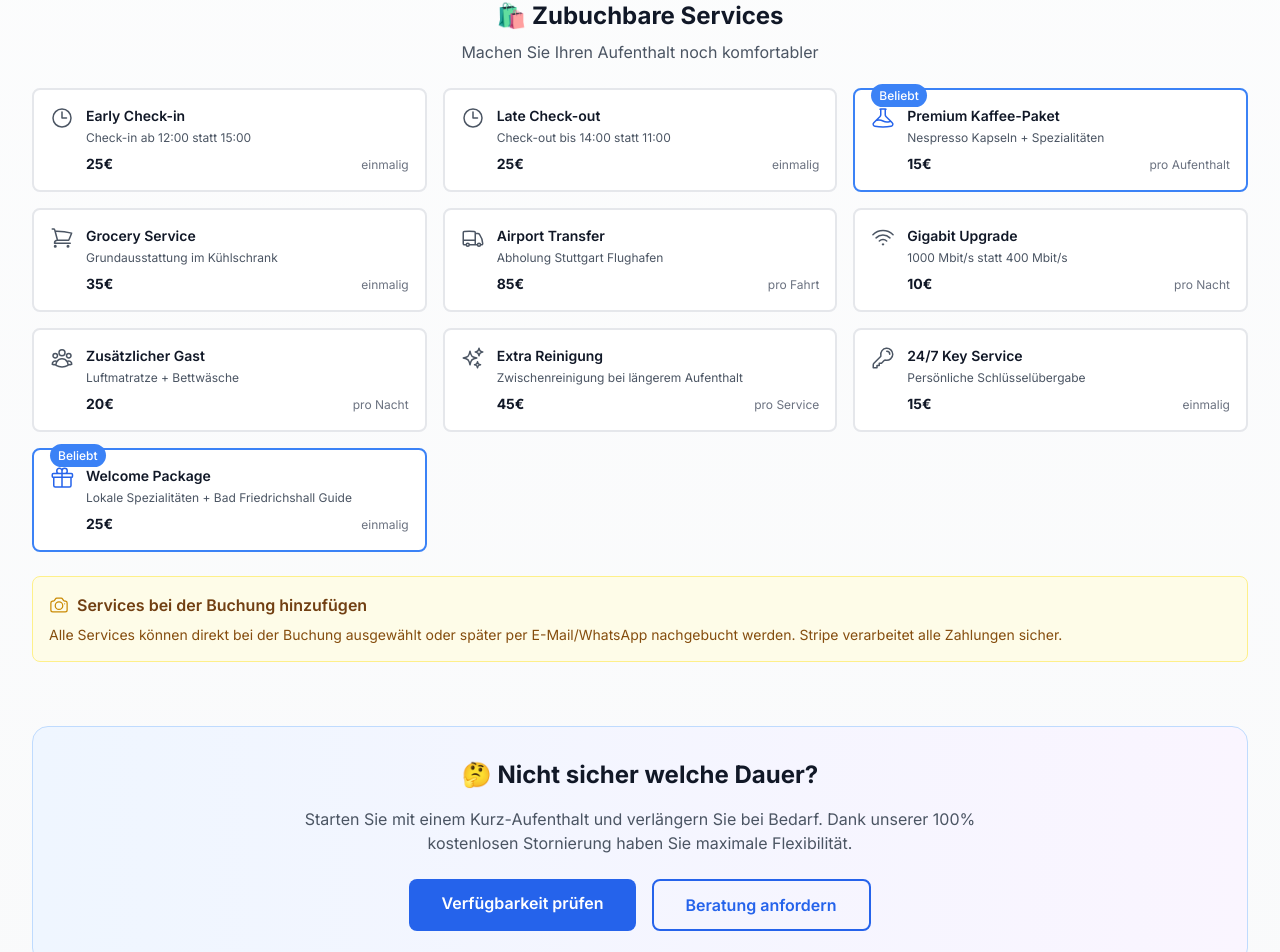
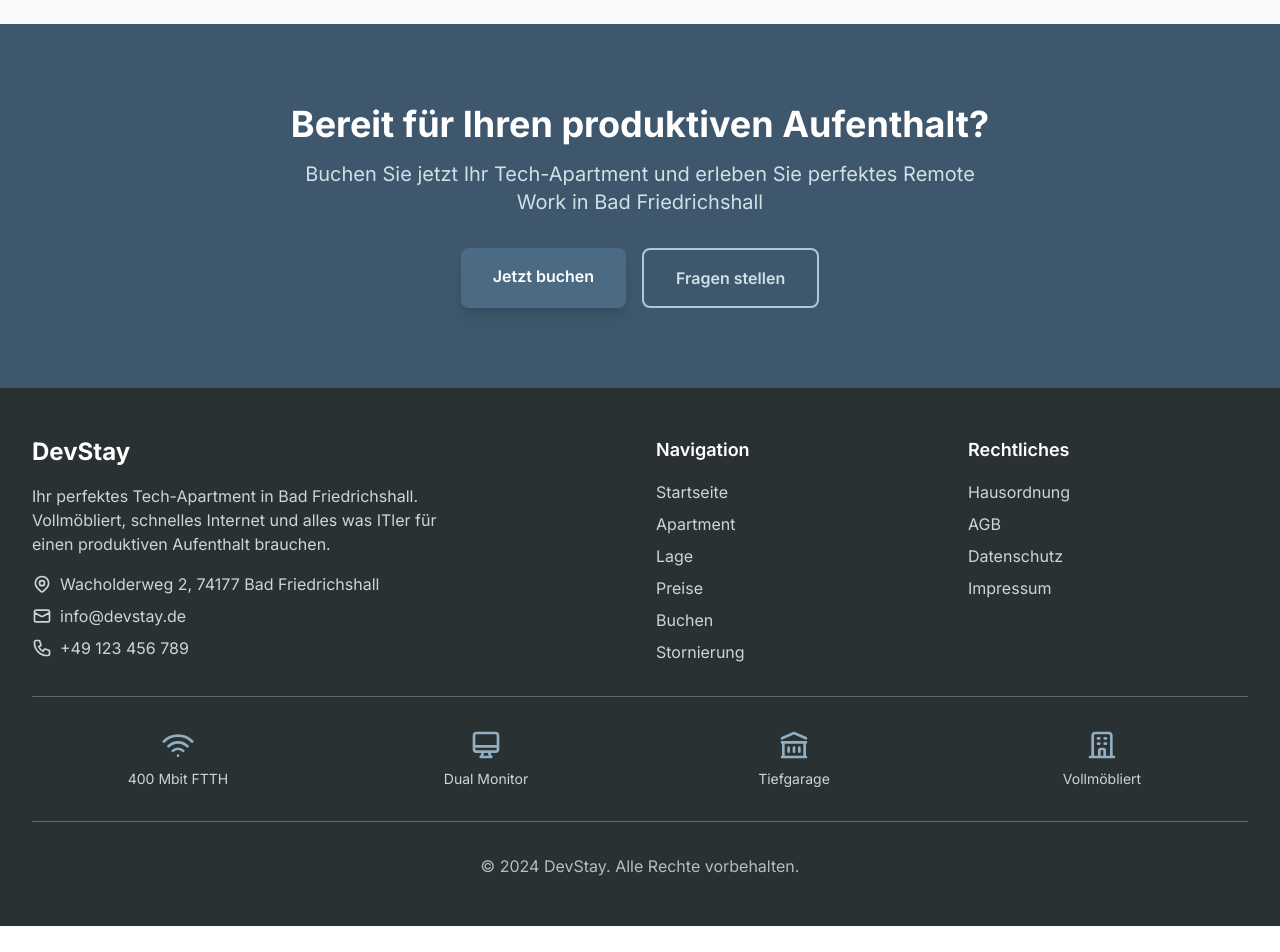
Before and after one commit to Demr1on/devstay, a Next.js app: page / in a window 1280 px wide. Shown: the part 3892-4844 px from the top of the page. After the commit the page ends 4818 px from the top, so only its background shows below. Built offline with nearby package versions, Linux system fonts and the light colour scheme.

Commit message:
🧹 Pricing bereinigt: Überschüssige Abschnitte entfernt, Services auf 2 reduziert (Extra Reinigung, Zusätzlicher Gast 10€), keine Services mehr auf Startseite

```diff
--- a/src/components/AdditionalServices.tsx
+++ b/src/components/AdditionalServices.tsx
@@ -24,63 +24,6 @@ interface AdditionalService {
 
 const additionalServices: AdditionalService[] = [
   {
-    id: 'early-checkin',
-    icon: ClockIcon,
-    name: 'Early Check-in',
-    description: 'Check-in ab 12:00 statt 15:00',
-    price: 25,
-    unit: 'einmalig'
-  },
-  {
-    id: 'late-checkout',
-    icon: ClockIcon,
-    name: 'Late Check-out',
-    description: 'Check-out bis 14:00 statt 11:00',
-    price: 25,
-    unit: 'einmalig'
-  },
-  {
-    id: 'premium-coffee',
-    icon: BeakerIcon,
-    name: 'Premium Kaffee-Paket',
-    description: 'Nespresso Kapseln + Spezialitäten',
-    price: 15,
-    unit: 'pro Aufenthalt',
-    popular: true
-  },
-  {
-    id: 'grocery-service',
-    icon: ShoppingCartIcon,
-    name: 'Grocery Service',
-    description: 'Grundausstattung im Kühlschrank',
-    price: 35,
-    unit: 'einmalig'
-  },
-  {
-    id: 'airport-transfer',
-    icon: TruckIcon,
-    name: 'Airport Transfer',
-    description: 'Abholung Stuttgart Flughafen',
-    price: 85,
-    unit: 'pro Fahrt'
-  },
-  {
-    id: 'fiber-upgrade',
-    icon: WifiIcon,
-    name: 'Gigabit Upgrade',
-    description: '1000 Mbit/s statt 400 Mbit/s',
-    price: 10,
-    unit: 'pro Nacht'
-  },
-  {
-    id: 'extra-guest',
-    icon: UserGroupIcon,
-    name: 'Zusätzlicher Gast',
-    description: 'Luftmatratze + Bettwäsche',
-    price: 20,
-    unit: 'pro Nacht'
-  },
-  {
     id: 'cleaning-service',
     icon: SparklesIcon,
     name: 'Extra Reinigung',
@@ -89,21 +32,12 @@ const additionalServices: AdditionalService[] = [
     unit: 'pro Service'
   },
   {
-    id: 'key-service',
-    icon: KeyIcon,
-    name: '24/7 Key Service',
-    description: 'Persönliche Schlüsselübergabe',
-    price: 15,
-    unit: 'einmalig'
-  },
-  {
-    id: 'welcome-package',
-    icon: GiftIcon,
-    name: 'Welcome Package',
-    description: 'Lokale Spezialitäten + Bad Friedrichshall Guide',
-    price: 25,
-    unit: 'einmalig',
-    popular: true
+    id: 'extra-guest',
+    icon: UserGroupIcon,
+    name: 'Zusätzlicher Gast',
+    description: 'Luftmatratze + Bettwäsche',
+    price: 10,
+    unit: 'pro Nacht'
   }
 ];
 
@@ -122,8 +56,8 @@ export default function AdditionalServices({
         <h4 className="font-semibold text-gray-900 text-sm uppercase tracking-wide">
           🛍️ Zubuchbar
         </h4>
-        <div className="grid grid-cols-2 gap-2">
-          {additionalServices.slice(0, 6).map((service, index) => (
+        <div className="grid grid-cols-1 gap-2">
+          {additionalServices.map((service, index) => (
             <div key={service.id} className="flex items-center space-x-2">
               <service.icon className="h-4 w-4 text-blue-600 flex-shrink-0" />
               <span className="text-xs text-gray-700 truncate">
@@ -132,9 +66,6 @@ export default function AdditionalServices({
             </div>
           ))}
         </div>
-        <p className="text-xs text-gray-500">
-          + 4 weitere Services verfügbar
-        </p>
       </div>
     );
   }
@@ -196,19 +127,6 @@ export default function AdditionalServices({
           </div>
         ))}
       </div>
-
-      <div className="bg-yellow-50 border border-yellow-200 rounded-lg p-4">
-        <div className="flex items-center space-x-2 mb-2">
-          <CameraIcon className="h-5 w-5 text-yellow-600" />
-          <h4 className="font-semibold text-yellow-900">
-            Services bei der Buchung hinzufügen
-          </h4>
-        </div>
-        <p className="text-yellow-800 text-sm">
-          Alle Services können direkt bei der Buchung ausgewählt oder später per E-Mail/WhatsApp nachgebucht werden.
-          Stripe verarbeitet alle Zahlungen sicher.
-        </p>
-      </div>
     </div>
   );
 }
--- a/src/components/PricingSection.tsx
+++ b/src/components/PricingSection.tsx
@@ -215,50 +215,7 @@ export default function PricingSection() {
           ))}
         </motion.div>
 
-        {/* Additional Services Section */}
-        <motion.div
-          variants={fadeInUp}
-          initial="initial"
-          whileInView="animate"
-          viewport={{ once: true }}
-          transition={{ delay: 0.3 }}
-        >
-          <AdditionalServices variant="detailed" showPrices={true} />
-        </motion.div>
 
-        {/* Bottom CTA */}
-        <motion.div
-          className="text-center mt-16"
-          variants={fadeInUp}
-          initial="initial"
-          whileInView="animate"
-          viewport={{ once: true }}
-          transition={{ delay: 0.5 }}
-        >
-          <div className="bg-gradient-to-r from-blue-50 to-purple-50 rounded-2xl p-8 border border-blue-200">
-            <h3 className="text-2xl font-bold text-gray-900 mb-4">
-              🤔 Nicht sicher welche Dauer?
-            </h3>
-            <p className="text-gray-600 mb-6 max-w-2xl mx-auto">
-              Starten Sie mit einem Kurz-Aufenthalt und verlängern Sie bei Bedarf.
-              Dank unserer 100% kostenlosen Stornierung haben Sie maximale Flexibilität.
-            </p>
-            <div className="flex flex-col sm:flex-row gap-4 justify-center">
-              <Link
-                href="/booking"
-                className="bg-blue-600 text-white px-8 py-3 rounded-lg font-semibold hover:bg-blue-700 transition-colors"
-              >
-                Verfügbarkeit prüfen
-              </Link>
-              <Link
-                href="/contact"
-                className="border-2 border-blue-600 text-blue-600 px-8 py-3 rounded-lg font-semibold hover:bg-blue-600 hover:text-white transition-colors"
-              >
-                Beratung anfordern
-              </Link>
-            </div>
-          </div>
-        </motion.div>
 
       </div>
     </section>
```
